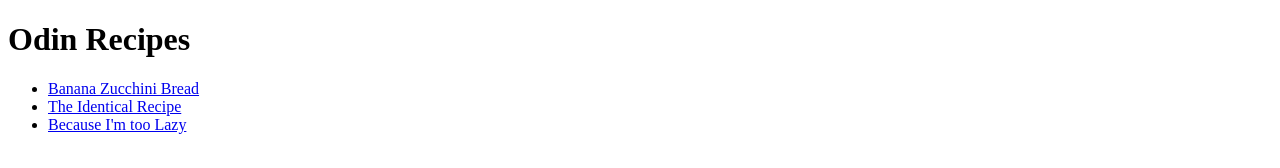
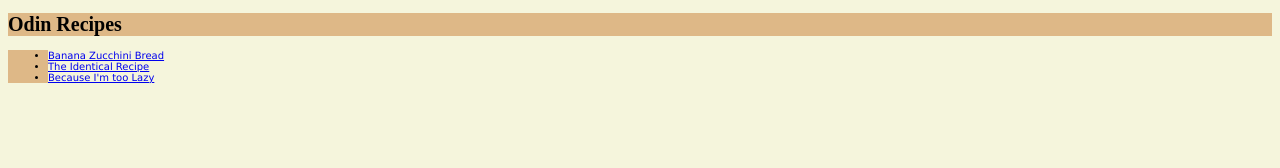
Before and after one commit to Dorionite/odin-recipes, a plain HTML site: page index.html in a window 1280 px wide. Drawn offline with Linux system fonts and the light colour scheme.

Commit message:
Style the index

```diff
--- a/index.html
+++ b/index.html
@@ -5,6 +5,7 @@
     <meta charset="UTF-8">
     <meta name="viewport" content="width=device-width, initial-scale=1.0">
     <title>Odin Recipes</title>
+    <link rel="stylesheet" href="styles.css">
 </head>
 
 <body>
--- /dev/null
+++ b/styles.css
@@ -0,0 +1,22 @@
+* {
+    background-color: beige;
+}
+
+
+h1 {
+    font-size: 20px;
+    font-weight: bold;
+    font-family: 'Times New Roman', Times, serif;
+}
+
+
+h1,
+ul {
+    background-color: burlywood;
+    color: black;
+}
+
+ul {
+    font-size: 10px;
+    font-family: 'Lucida Sans', 'Lucida Sans Regular', 'Lucida Grande', 'Lucida Sans Unicode', Geneva, Verdana, sans-serif;
+}
```
